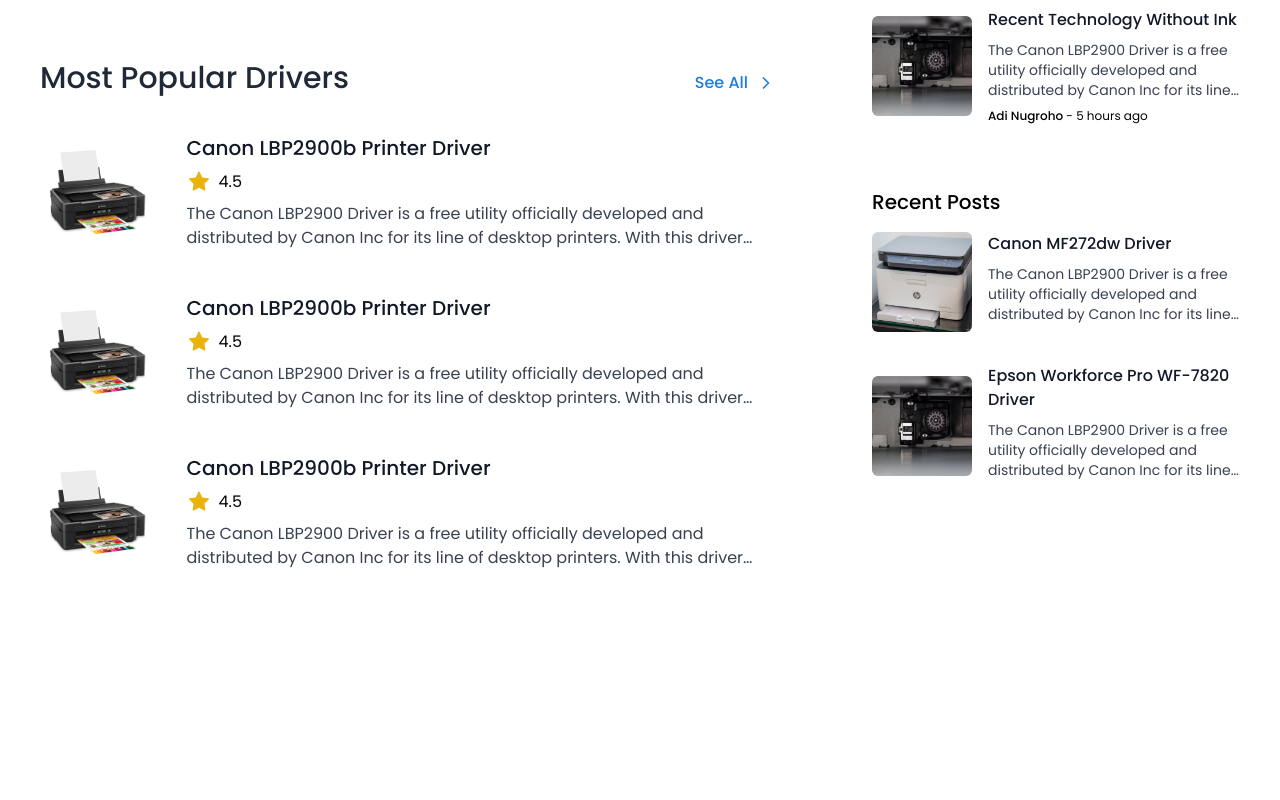
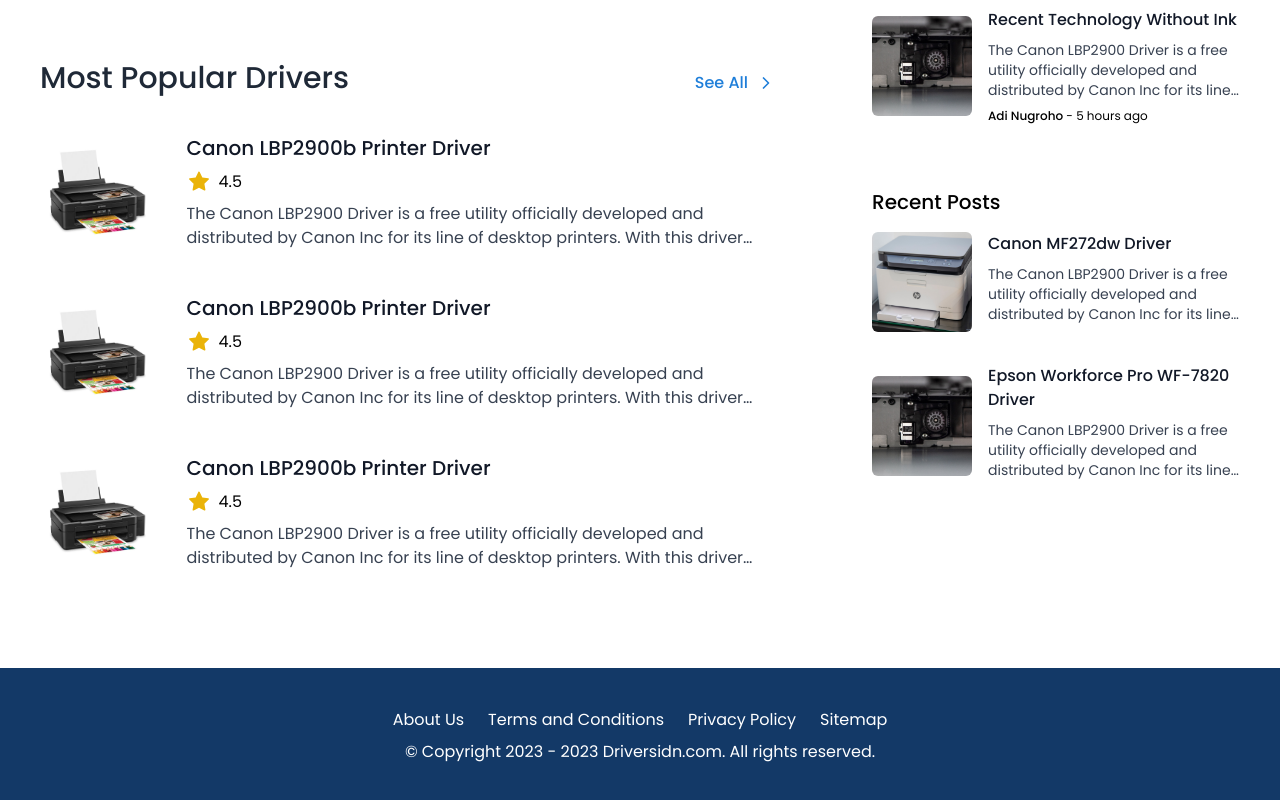
Before and after one commit to adiinugr/driversidn-fn-nextjs, a Next.js app: page / in a window 1280 px wide. Shown: the part 1080-1880 px from the top of the page. Before the commit the page ends 1748 px from the top, so only its background shows below. Built offline with nearby package versions, Linux system fonts and the light colour scheme.

Commit message:
create footer

```diff
--- a/pages/index.js
+++ b/pages/index.js
@@ -183,7 +183,10 @@
 
             <div className="grid grid-cols-1 gap-10">
               {mostPopularDriverArray.map((driver) => (
-                <div className="flex justify-between items-center gap-8 h-[120px]">
+                <div
+                  key={driver.id}
+                  className="flex justify-between items-center gap-8 h-[120px]"
+                >
                   <div className="w-56 h-full relative">
                     <Image
                       src={driver.imageUrl}
@@ -278,6 +281,22 @@
           </div>
         </div>
       </section>
+
+      <footer className="bg-primary-900 text-white text-center py-10">
+        <div className="container">
+          <div className="mb-2">
+            <ul className="flex items-center justify-center gap-6">
+              <li>About Us</li>
+              <li>Terms and Conditions</li>
+              <li>Privacy Policy</li>
+              <li>Sitemap</li>
+            </ul>
+          </div>
+          <div>
+            © Copyright 2023 - 2023 Driversidn.com. All rights reserved.
+          </div>
+        </div>
+      </footer>
     </main>
   )
 }
```
